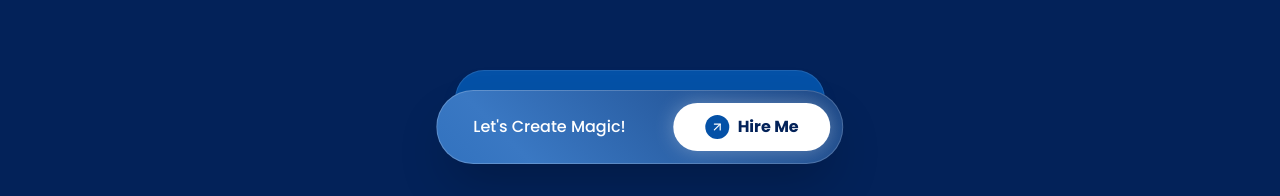
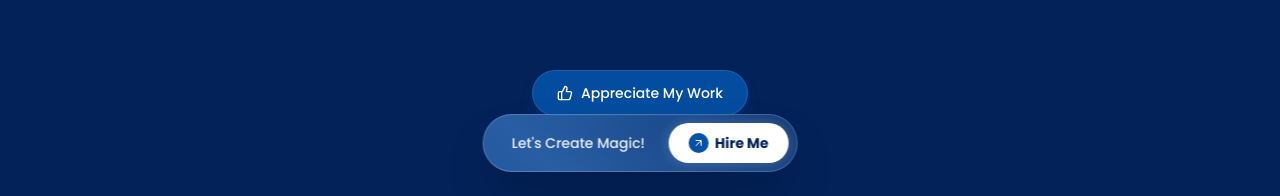
Before and after one commit to belalvisuals-del/belalvisuals-portfolio, a React (Vite) app: page /designs in a window 1280 px wide. Shown: the part 604-800 px from the top of the page. Built offline with nearby package versions, Linux system fonts and the light colour scheme; no server answers; the database is empty.

Commit message:
Add files via upload

```diff
--- a/src/components/Clients.tsx
+++ b/src/components/Clients.tsx
@@ -14,7 +14,7 @@ const Clients = ({ clients }: ClientsProps) => {
   const displayClients = [...clients, ...clients, ...clients];
 
   return (
-    <section id="clients" className="py-24 bg-primary-dark overflow-hidden border-t border-white/5">
+    <section id="clients" className="py-16 lg:py-24 bg-primary-dark overflow-hidden border-t border-white/5">
       <div className="max-w-7xl mx-auto px-6 mb-12 text-center">
         <motion.h2
           initial={{ opacity: 0, y: 20 }}
--- a/src/components/ContactForm.tsx
+++ b/src/components/ContactForm.tsx
@@ -48,7 +48,7 @@ const ContactForm = () => {
   ];
 
   return (
-    <section id="contact" className="py-24 bg-primary-dark px-6 relative">
+    <section id="contact" className="pt-12 pb-24 bg-primary-dark px-6 relative">
       {/* Status Message */}
       <AnimatePresence>
         {statusMessage && (
--- a/src/components/DesignsPage.tsx
+++ b/src/components/DesignsPage.tsx
@@ -4,6 +4,7 @@ import Footer from './Footer';
 import PortfolioGrid from './PortfolioGrid';
 import { PortfolioItem } from '../types';
 import { motion } from 'motion/react';
+import { ThumbsUp } from 'lucide-react';
 
 interface DesignsPageProps {
   items: PortfolioItem[];
@@ -25,10 +26,10 @@ const DesignsPage: React.FC<DesignsPageProps> = ({ items }) => {
           initial={{ opacity: 0, y: 20 }}
           whileInView={{ opacity: 1, y: 0 }}
           viewport={{ once: true }}
-          className="inline-flex items-center gap-3 px-8 py-4 bg-primary-blue hover:bg-[#1769ff] text-white font-bold rounded-full transition-all duration-300 shadow-lg shadow-primary-blue/30 hover:scale-[1.02] border border-white/10"
+          className="inline-flex items-center gap-2 px-6 py-3 bg-primary-blue/90 hover:bg-[#1769ff] text-white font-medium text-sm rounded-full transition-all duration-300 shadow-lg shadow-primary-blue/30 hover:scale-[1.02] border border-white/10"
         >
-          <svg width="24" height="24" viewBox="0 0 24 24" fill="currentColor" stroke="none" className="w-6 h-6"><path d="M9 12c2.1 0 3.7-1.6 3.7-3.7S11.1 4.6 9 4.6H4.6v7.4H9zm0-5.9c1.3 0 2.2.9 2.2 2.2s-.9 2.2-2.2 2.2H6.1V6.1H9zm9.4 5.9c2.1 0 3.7 1.6 3.7 3.7s-1.6 3.7-3.7 3.7h-4.4v-7.4h4.4zm0 5.9c1.3 0 2.2-.9 2.2-2.2s-.9-2.2-2.2-2.2h-2.2v4.4h2.2z"/></svg>
-          Appreciate My Work on Behance
+          <ThumbsUp size={16} className="text-white" />
+          Appreciate My Work
         </motion.a>
       </div>
 
--- a/src/components/Experience.tsx
+++ b/src/components/Experience.tsx
@@ -11,7 +11,7 @@ interface ExperienceProps {
 
 const Experience = ({ skills, settings }: ExperienceProps) => {
   return (
-    <section id="experience" className="py-24 bg-primary-dark px-6">
+    <section id="experience" className="py-16 lg:py-24 bg-primary-dark px-6">
       <div className="max-w-7xl mx-auto">
         <div className="grid grid-cols-1 lg:grid-cols-2 gap-16 items-center">
           <motion.div
--- a/src/components/FloatingContact.tsx
+++ b/src/components/FloatingContact.tsx
@@ -16,28 +16,28 @@ const FloatingContact = () => {
       <motion.div
         initial={{ y: 100, opacity: 0 }}
         animate={{ y: 0, opacity: 1 }}
-        className="fixed bottom-4 md:bottom-8 left-1/2 -translate-x-1/2 z-[90] w-[90%] md:w-max max-w-[400px] md:max-w-none shadow-black/50"
+        className="fixed bottom-4 md:bottom-6 left-1/2 -translate-x-1/2 z-[90] w-max max-w-[90%] shadow-black/50"
       >
         <motion.div
           animate={{ backgroundPosition: ['0% 50%', '100% 50%', '0% 50%'] }}
           transition={{ duration: 10, ease: "linear", repeat: Infinity }}
-          className="bg-[linear-gradient(45deg,#032259,#0451A7,#3A78C3,#032259)] bg-[length:400%_400%] border border-white/20 p-2 md:p-3 rounded-full flex items-center justify-between gap-4 md:gap-12 shadow-2xl overflow-hidden relative group"
+          className="bg-[linear-gradient(45deg,rgba(3,34,89,0.7),rgba(4,81,167,0.7),rgba(58,120,195,0.7),rgba(3,34,89,0.7))] bg-[length:400%_400%] backdrop-blur-xl border border-white/20 p-1.5 md:p-2 rounded-full flex items-center justify-between gap-3 md:gap-6 shadow-2xl overflow-hidden relative group"
         >
 
           {/* Inner subtle glow */}
-          <div className="absolute inset-0 bg-white/5 opacity-0 group-hover:opacity-100 transition-opacity duration-500 rounded-full pointer-events-none" />
+          <div className="absolute inset-0 bg-white/10 opacity-0 group-hover:opacity-100 transition-opacity duration-500 rounded-full pointer-events-none" />
 
-          <span className="text-white font-medium text-sm md:text-base pl-4 md:pl-6 whitespace-nowrap z-10">
+          <span className="text-white/90 font-medium text-xs md:text-sm pl-4 md:pl-5 whitespace-nowrap z-10">
             Let's Create Magic!
           </span>
           <a
             href="https://wa.me/8801628786232"
             target="_blank"
             rel="noopener noreferrer"
-            className="bg-white hover:bg-white/90 text-primary-dark flex items-center gap-2 px-5 py-2.5 md:px-8 md:py-3 rounded-full font-extrabold transition-all text-sm md:text-base hover:scale-[1.02] shadow-[0_0_20px_rgba(255,255,255,0.3)] z-10 whitespace-nowrap"
+            className="bg-white hover:bg-white/90 text-primary-dark flex items-center gap-1.5 px-4 py-2 md:px-5 md:py-2.5 rounded-full font-bold transition-all text-xs md:text-sm hover:scale-[1.02] shadow-[0_0_15px_rgba(255,255,255,0.2)] z-10 whitespace-nowrap"
           >
-            <span className="w-6 h-6 flex items-center justify-center bg-primary-blue rounded-full">
-              <ArrowUpRight size={14} className="text-white" />
+            <span className="w-5 h-5 flex items-center justify-center bg-primary-blue rounded-full">
+              <ArrowUpRight size={12} className="text-white" />
             </span>
             Hire Me
           </a>
--- a/src/components/Hero.tsx
+++ b/src/components/Hero.tsx
@@ -111,7 +111,7 @@ const Hero = () => {
             </div>
           </div>
 
-          <h1 className="text-3xl md:text-8xl font-bold text-white mb-4 tracking-tight leading-tight md:leading-none flex items-center justify-center gap-3">
+          <h1 className="text-4xl md:text-6xl lg:text-8xl font-bold text-white mb-4 tracking-tight leading-tight lg:leading-none flex items-center justify-center gap-3">
             <div className="flex items-center justify-center w-4 h-4 md:w-8 md:h-8 bg-emerald-500/20 rounded-full border border-emerald-500/30 backdrop-blur-sm">
               <div className="w-1.5 h-1.5 md:w-3 md:h-3 bg-emerald-500 rounded-full relative">
                 <div className="absolute inset-0 bg-emerald-500 rounded-full animate-ping opacity-75"></div>
--- a/src/components/PortfolioGrid.tsx
+++ b/src/components/PortfolioGrid.tsx
@@ -42,7 +42,7 @@ const PortfolioGrid: React.FC<PortfolioGridProps> = ({ items, limit }) => {
   };
 
   return (
-    <section id="designs" className="py-24 bg-primary-dark">
+    <section id="designs" className="py-16 lg:py-24 bg-primary-dark">
       <div className="max-w-7xl mx-auto px-4 sm:px-6 lg:px-8">
         <div className="text-center mb-16">
           <h2 className="text-3xl md:text-5xl font-bold text-white mb-4">Design Portfolio</h2>
--- a/src/components/VideoGallery.tsx
+++ b/src/components/VideoGallery.tsx
@@ -25,7 +25,7 @@ const VideoGallery: React.FC<VideoGalleryProps> = ({ items, limit }) => {
   }, [items, limit]);
 
   return (
-    <section id="videos" className="py-24 bg-primary-navy">
+    <section id="videos" className="py-16 lg:py-24 bg-primary-navy relative">
       <div className="max-w-7xl mx-auto px-4 sm:px-6 lg:px-8">
         <div className="text-center mb-16 flex flex-col items-center">
           <h2 className="text-3xl md:text-5xl font-bold text-white mb-4 tracking-tight">Motion & Video</h2>
```
